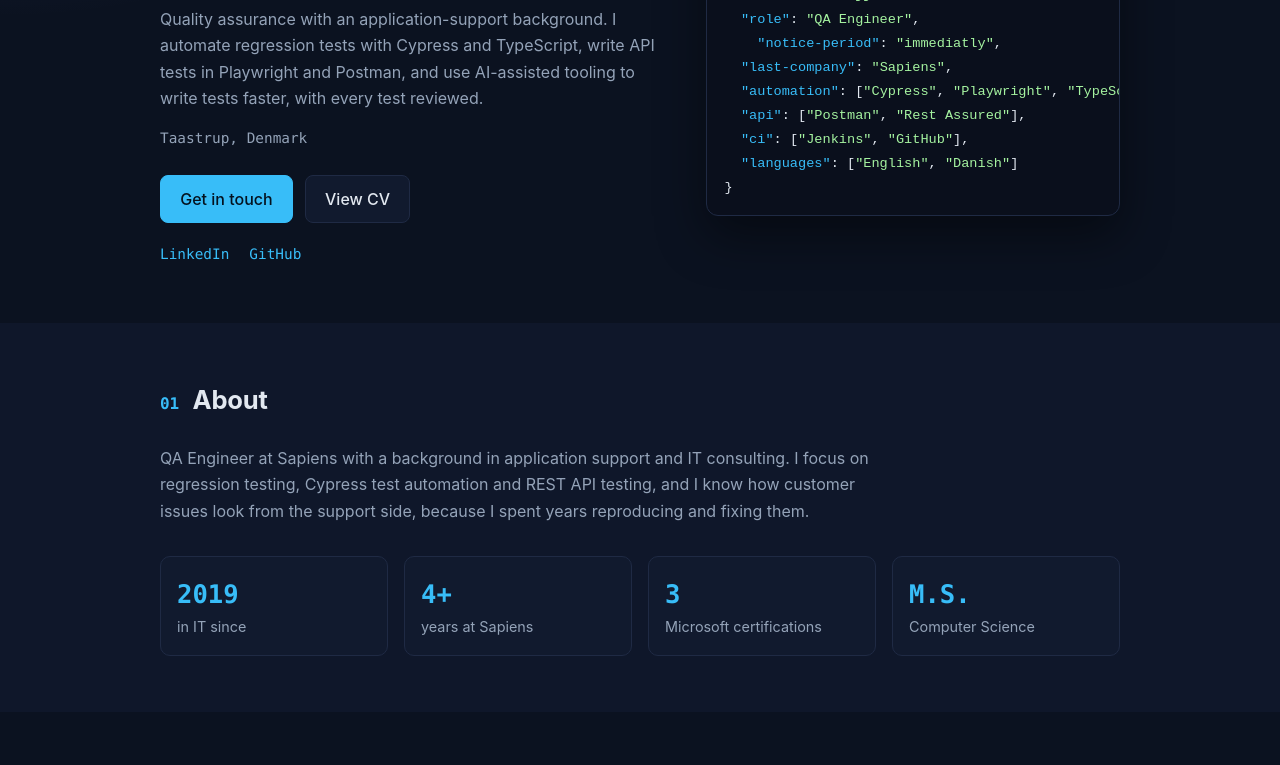
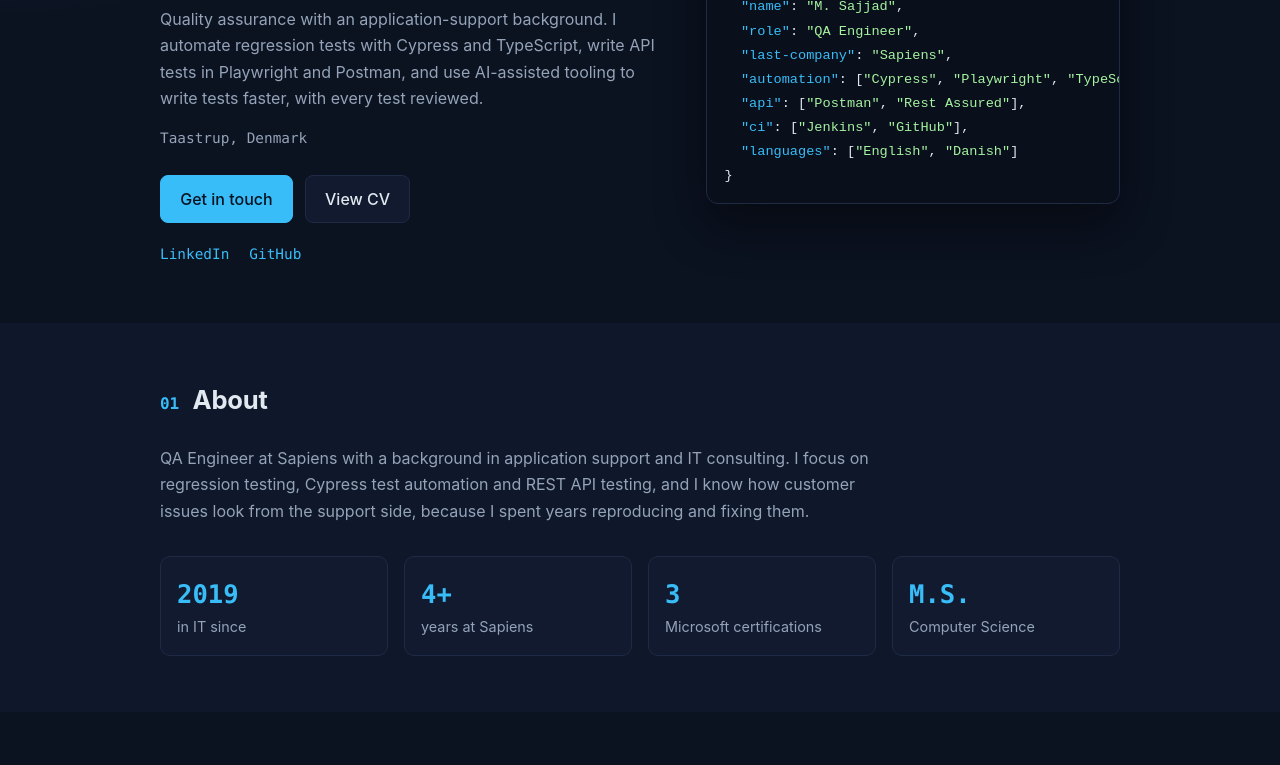
Before and after one commit to sajjaddk/sajjad-profile, a website: page index.html in a window 1280 px wide. Shown: the part 275-1040 px from the top of the page. Drawn offline with Linux system fonts and the light colour scheme.

```diff
--- a/index.html
+++ b/index.html
@@ -62,7 +62,6 @@
 <pre tabindex="0" role="region" aria-label="profile.json"><code>{
   <span class="k">"name"</span>: <span class="s">"M. Sajjad"</span>,
   <span class="k">"role"</span>: <span class="s">"QA Engineer"</span>,
-    <span class="k">"notice-period"</span>: <span class="s">"immediatly"</span>,
   <span class="k">"last-company"</span>: <span class="s">"Sapiens"</span>,
   <span class="k">"automation"</span>: [<span class="s">"Cypress"</span>, <span class="s">"Playwright"</span>, <span class="s">"TypeScript"</span>],
   <span class="k">"api"</span>: [<span class="s">"Postman"</span>, <span class="s">"Rest Assured"</span>],
```
